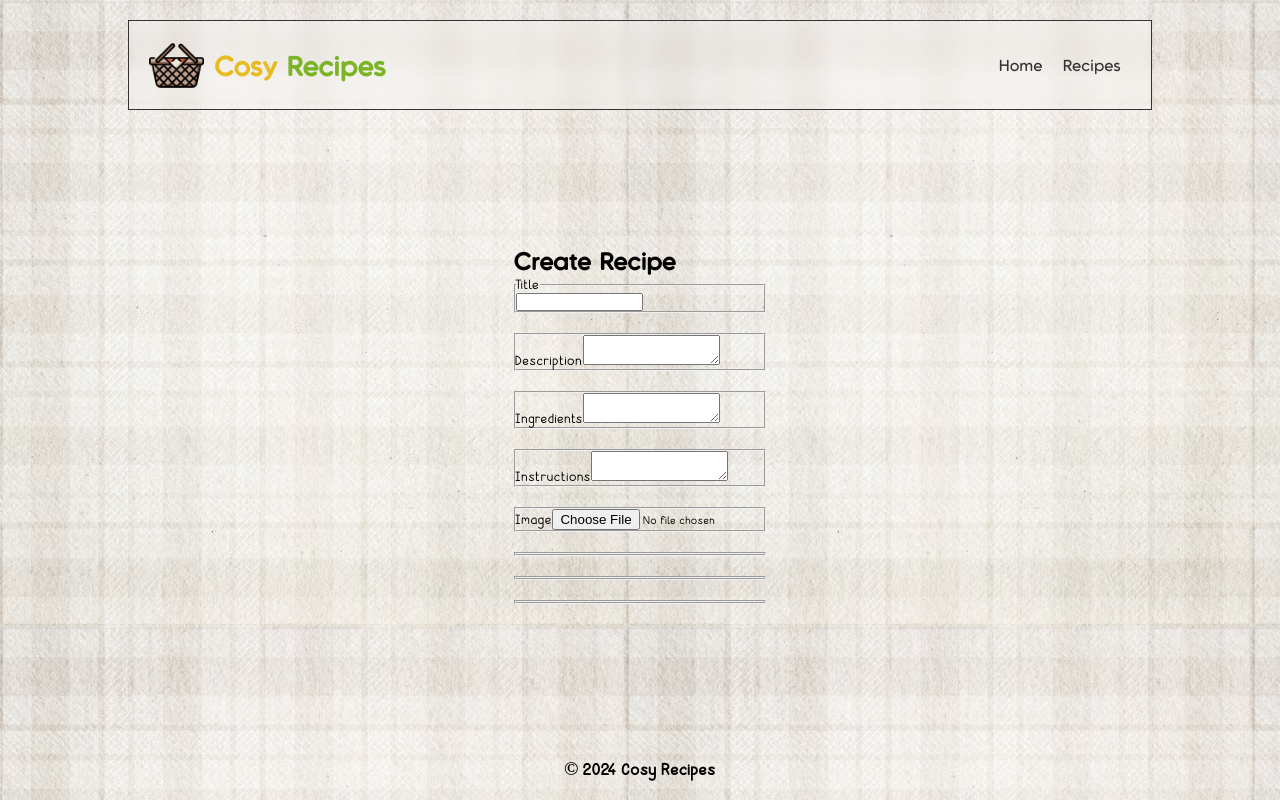
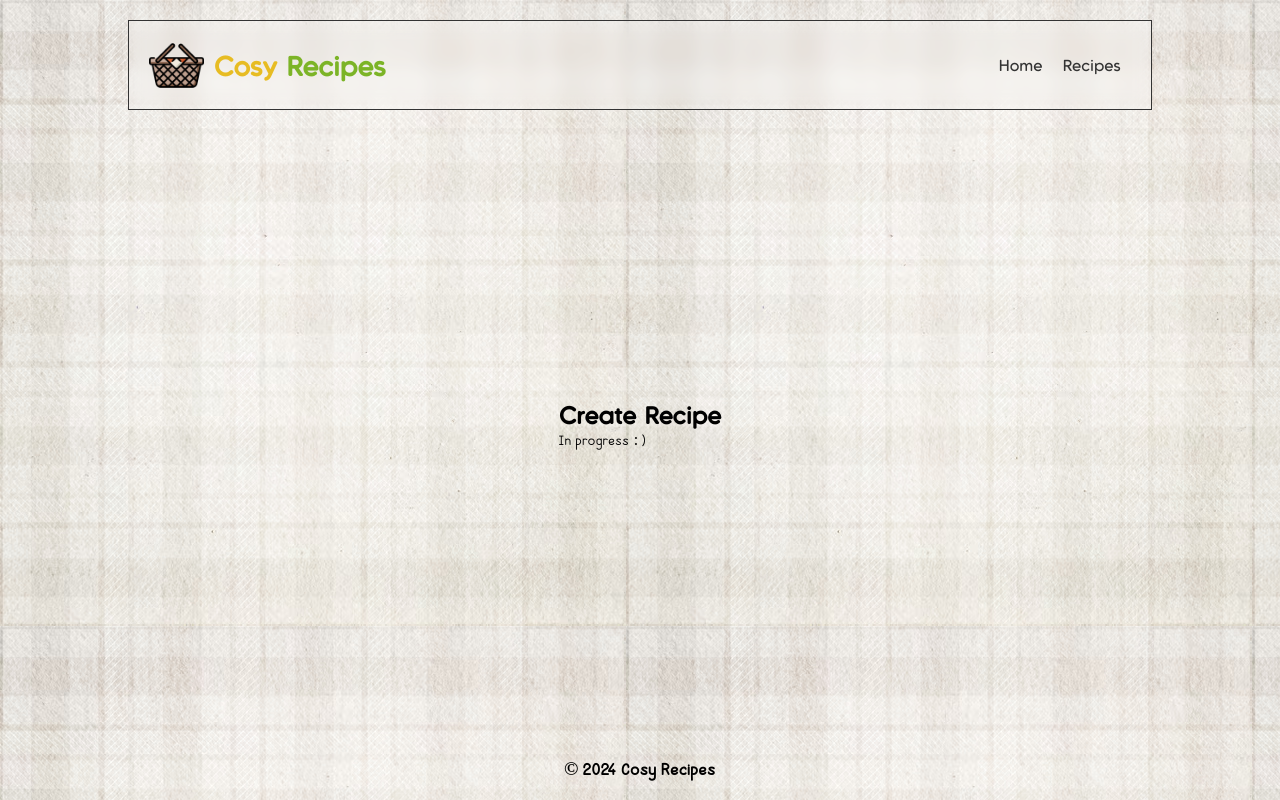
Before and after one commit to Brown-Wangeci/frontend-react-recipe-app, a React (Create React App) app: page /create-recipe in a window 1280 px wide. Built offline with nearby package versions, Linux system fonts and the light colour scheme; a web font is replaced by a local one.

Commit message:
Update Create-recipe page

```diff
--- a/src/components/createRecipe/CreateRecipe.js
+++ b/src/components/createRecipe/CreateRecipe.js
@@ -4,33 +4,7 @@ const CreateRecipe = () => {
     return (
         <div className={styles.createRecipe}>
             <h2>Create Recipe</h2>
-            <form className={styles.form}>
-                <fieldset className={styles.fieldset}>
-                    <legend>Title</legend>
-                    <input className={`${styles.input}`} type="text" id="title" name="title" required/>
-                </fieldset>
-                <fieldset className={styles.fieldset}>
-                    <label htmlFor="description">Description</label>
-                    <textarea id="description" name="description" required></textarea>
-                </fieldset>
-                <fieldset className={styles.fieldset}>
-                    <label htmlFor="ingredients">Ingredients</label>
-                    <textarea id="ingredients" name="ingredients" required></textarea>
-                </fieldset>
-                <fieldset className={styles.fieldset}>
-                    <label htmlFor="instructions">Instructions</label>
-                    <textarea id="instructions" name="instructions" required></textarea>
-                </fieldset>
-                <fieldset className={styles.fieldset}>
-                    <label htmlFor="image">Image</label>
-                    <input type="file" id="image" name="image" required/>
-                </fieldset>
-                <fieldset className={styles.fieldset}>
-
-                </fieldset>
-                <fieldset className={styles.fieldset}></fieldset>
-                <fieldset className={styles.fieldset}></fieldset>
-            </form>
+            <p>In progress :{' )'} </p>
         </div>
      );
 }
```
